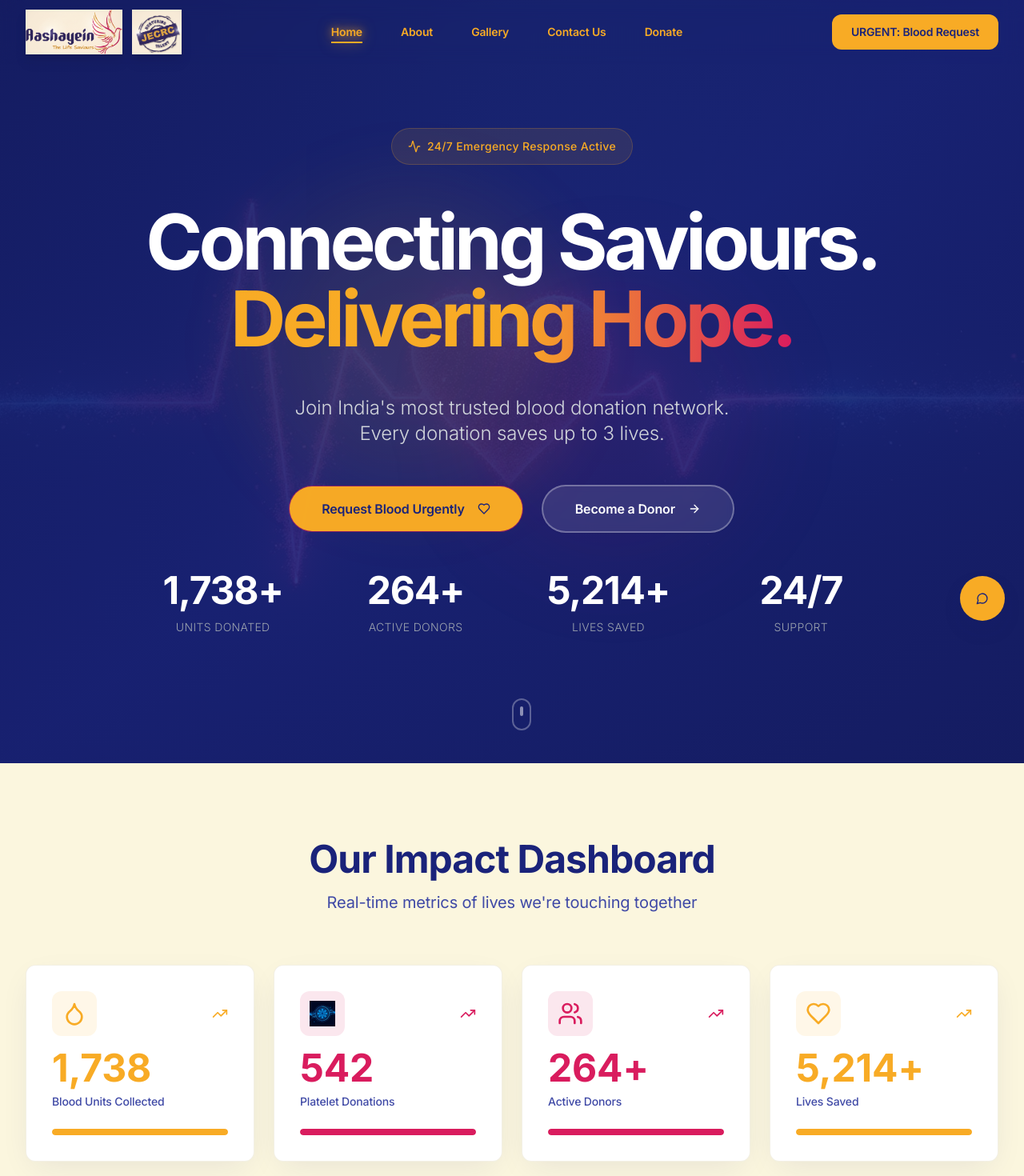
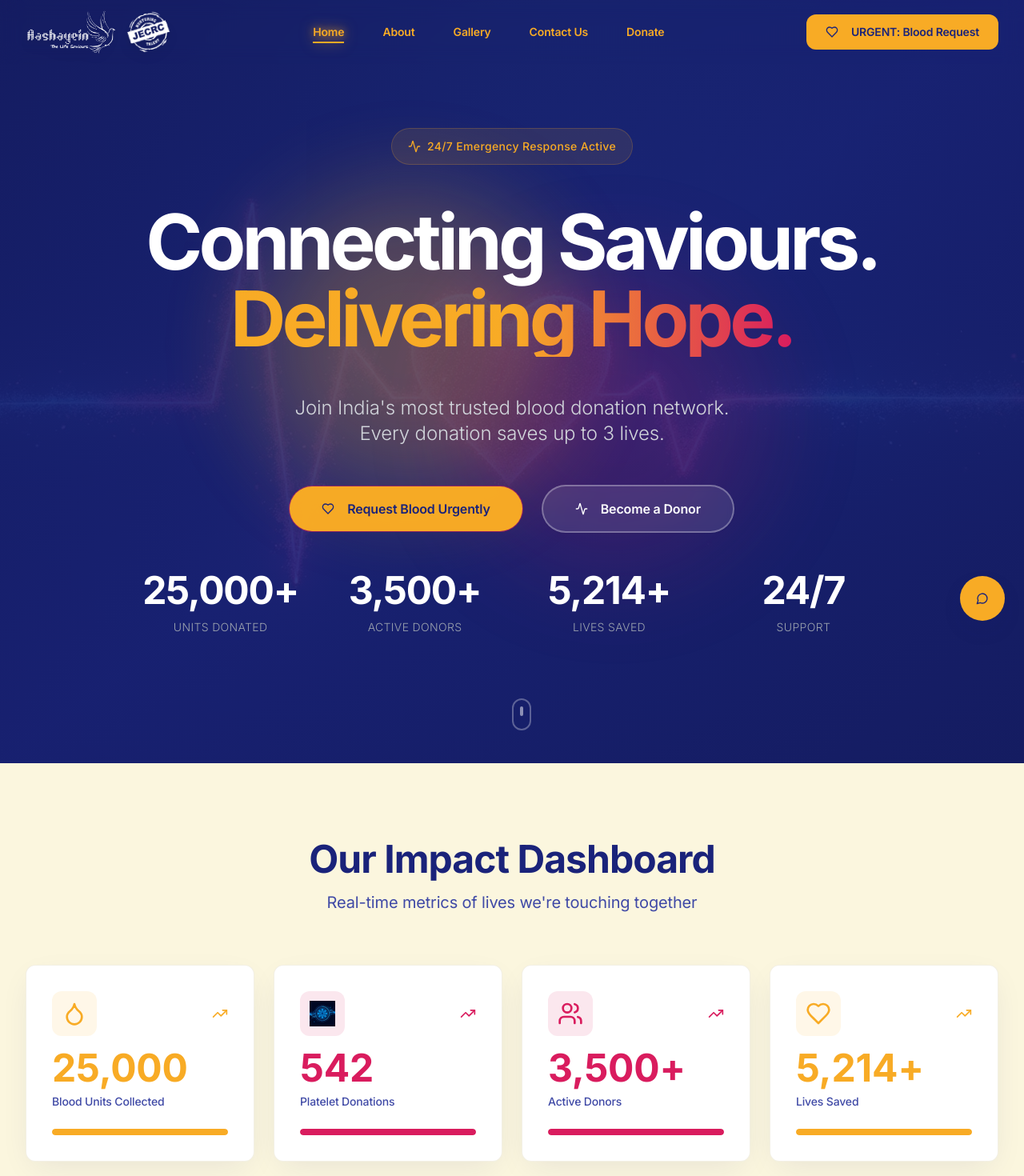
Before and after one commit to ekjot2727-png/aashayein-reimagined-ui-38674-04334-631-77524, a React (Vite) app: page / in a window 1280 px wide. Shown: the top 1470 px of the page at 80% size. Built offline with nearby package versions, Linux system fonts and the light colour scheme; the HTML template or start-up script is replaced by a standard one.

Commit message:
Update hero section and footer details

```diff
--- a/src/components/Footer.tsx
+++ b/src/components/Footer.tsx
@@ -110,8 +110,8 @@ const Footer = () => {
                 <Mail className="w-5 h-5 text-secondary flex-shrink-0 mt-0.5" />
                 <div>
                   <div className="text-sm font-medium mb-1">Email</div>
-                  <a href="mailto:help@aashayein.org" className="text-gray-400 hover:text-white text-sm">
-                    help@aashayein.org
+                  <a href="mailto:aashayein@jecrc.ac.in" className="text-gray-400 hover:text-white text-sm">
+                    aashayein@jecrc.ac.in
                   </a>
                 </div>
               </li>
@@ -120,7 +120,7 @@ const Footer = () => {
                 <div>
                   <div className="text-sm font-medium mb-1">Address</div>
                   <p className="text-gray-400 text-sm">
-                    Mumbai, Maharashtra<br />India
+                    Jaipur, Rajasthan, India
                   </p>
                 </div>
               </li>
--- a/src/components/Hero.tsx
+++ b/src/components/Hero.tsx
@@ -1,6 +1,6 @@
 import { Button } from "./ui/button";
 import { Link } from "react-router-dom";
-import { ArrowRight, Heart, Activity } from "lucide-react";
+import { Heart, Activity } from "lucide-react";
 import heroBackground from "@/assets/hero-background.jpg";
 
 const Hero = () => {
@@ -16,10 +16,10 @@ const Hero = () => {
         <div className="absolute inset-0 bg-gradient-to-br from-navy-deep/95 via-navy-base/90 to-navy-deep/95" />
       </div>
 
-      {/* Animated Elements */}
+      {/* Animated Elements - Enhanced Heartbeat */}
       <div className="absolute inset-0 z-0 overflow-hidden">
-        <div className="absolute top-1/4 left-1/4 w-96 h-96 bg-primary/10 rounded-full blur-3xl animate-pulse" />
-        <div className="absolute bottom-1/4 right-1/4 w-96 h-96 bg-secondary/10 rounded-full blur-3xl animate-pulse delay-1000" />
+        <div className="absolute top-1/4 left-1/4 w-96 h-96 bg-primary/30 rounded-full blur-3xl animate-pulse" />
+        <div className="absolute bottom-1/4 right-1/4 w-96 h-96 bg-secondary/30 rounded-full blur-3xl animate-pulse delay-1000" />
       </div>
 
       {/* Content */}
@@ -35,9 +35,9 @@ const Hero = () => {
 
           {/* Main Heading */}
           <h1 className="text-5xl sm:text-6xl lg:text-8xl font-bold text-white mb-8 tracking-tighter leading-none">
-            Connecting Saviours.
+            <span className="inline-block animate-fade-in">Connecting Saviours.</span>
             <br />
-            <span className="bg-gradient-to-r from-primary via-primary to-secondary bg-clip-text text-transparent">
+            <span className="inline-block bg-gradient-to-r from-primary via-primary to-secondary bg-clip-text text-transparent animate-fade-in" style={{ animationDelay: '200ms' }}>
               Delivering Hope.
             </span>
           </h1>
@@ -56,9 +56,9 @@ const Hero = () => {
               asChild
               className="pulse-urgent shadow-blood text-base px-10 py-7 font-semibold group rounded-full"
             >
-              <Link to="/request">
+              <Link to="/request" className="flex items-center">
+                <Heart className="mr-2 w-5 h-5 group-hover:scale-110 transition-transform" />
                 Request Blood Urgently
-                <Heart className="ml-2 w-5 h-5 group-hover:scale-110 transition-transform" />
               </Link>
             </Button>
             <Button
@@ -67,9 +67,9 @@ const Hero = () => {
               asChild
               className="text-base px-10 py-7 font-semibold bg-white/10 border-white/30 text-white hover:bg-white hover:text-navy-deep group rounded-full backdrop-blur-sm"
             >
-              <Link to="/register">
+              <Link to="/register" className="flex items-center">
+                <Activity className="mr-2 w-5 h-5 group-hover:translate-x-1 transition-transform" />
                 Become a Donor
-                <ArrowRight className="ml-2 w-5 h-5 group-hover:translate-x-1 transition-transform" />
               </Link>
             </Button>
           </div>
@@ -77,8 +77,8 @@ const Hero = () => {
           {/* Stats */}
           <div className="grid grid-cols-2 md:grid-cols-4 gap-12 max-w-5xl mx-auto">
             {[
-              { value: "1,738+", label: "Units Donated" },
-              { value: "264+", label: "Active Donors" },
+              { value: "25,000+", label: "Units Donated" },
+              { value: "3,500+", label: "Active Donors" },
               { value: "5,214+", label: "Lives Saved" },
               { value: "24/7", label: "Support" },
             ].map((stat, index) => (
--- a/src/components/ImpactStats.tsx
+++ b/src/components/ImpactStats.tsx
@@ -120,7 +120,7 @@ const ImpactStats = () => {
         <div className="grid grid-cols-1 md:grid-cols-2 lg:grid-cols-4 gap-6">
           <StatCard
             icon={<Droplet className="w-8 h-8 text-primary" />}
-            value={1738}
+            value={25000}
             label="Blood Units Collected"
             delay={0}
             color="red"
@@ -134,7 +134,7 @@ const ImpactStats = () => {
           />
           <StatCard
             icon={<Users className="w-8 h-8 text-secondary" />}
-            value={264}
+            value={3500}
             label="Active Donors"
             suffix="+"
             delay={200}
--- a/src/components/Navigation.tsx
+++ b/src/components/Navigation.tsx
@@ -1,9 +1,9 @@
 import { useState, useEffect } from "react";
 import { Link, useLocation } from "react-router-dom";
 import { Button } from "./ui/button";
-import { Menu, X } from "lucide-react";
-import logo from "@/assets/aashayein-logo-new.png";
-import jecrcLogo from "@/assets/jecrc-logo.jpg";
+import { Menu, X, Heart, UserPlus } from "lucide-react";
+import logo from "@/assets/aashayein-logo-new.webp";
+import jecrcLogo from "@/assets/jecrc-logo-new.webp";
 
 const Navigation = () => {
   const [isScrolled, setIsScrolled] = useState(false);
@@ -80,7 +80,10 @@ const Navigation = () => {
               asChild
               className="pulse-urgent shadow-blood font-semibold"
             >
-              <Link to="/request">URGENT: Blood Request</Link>
+              <Link to="/request" className="flex items-center">
+                <Heart className="mr-2 w-4 h-4" />
+                URGENT: Blood Request
+              </Link>
             </Button>
           </div>
 
@@ -117,10 +120,16 @@ const Navigation = () => {
               ))}
               <div className="flex flex-col gap-2 pt-2 border-t border-border">
                 <Button variant="outline" size="default" asChild className="w-full">
-                  <Link to="/register">Register as Donor</Link>
+                  <Link to="/register" className="flex items-center justify-center">
+                    <UserPlus className="mr-2 w-4 h-4" />
+                    Register as Donor
+                  </Link>
                 </Button>
                 <Button size="default" asChild className="w-full pulse-urgent">
-                  <Link to="/request">Request Blood/SDP</Link>
+                  <Link to="/request" className="flex items-center justify-center">
+                    <Heart className="mr-2 w-4 h-4" />
+                    Request Blood/SDP
+                  </Link>
                 </Button>
               </div>
             </div>
--- a/src/index.css
+++ b/src/index.css
@@ -310,4 +310,9 @@ All colors MUST be HSL.
   .transition-smooth {
     transition: var(--transition-smooth);
   }
+
+  /* Hide Lovable badge */
+  [data-lovable-badge] {
+    display: none !important;
+  }
 }
--- a/src/pages/ContactUs.tsx
+++ b/src/pages/ContactUs.tsx
@@ -20,7 +20,7 @@ const ContactUs = () => {
                 <Mail className="w-6 h-6 text-primary mt-1" />
                 <div>
                   <h3 className="font-semibold mb-2">Email</h3>
-                  <p className="text-muted-foreground">contact@aashayein.org</p>
+                  <p className="text-muted-foreground">aashayein@jecrc.ac.in</p>
                 </div>
               </div>
             </Card>
@@ -41,7 +41,7 @@ const ContactUs = () => {
                 <div>
                   <h3 className="font-semibold mb-2">Address</h3>
                   <p className="text-muted-foreground">
-                    JECRC Foundation, Jaipur, Rajasthan, India
+                    Jaipur, Rajasthan, India
                   </p>
                 </div>
               </div>
```
Also changed, not shown: src/assets/aashayein-logo-new.webp (added), src/assets/jecrc-logo-new.webp (added).
